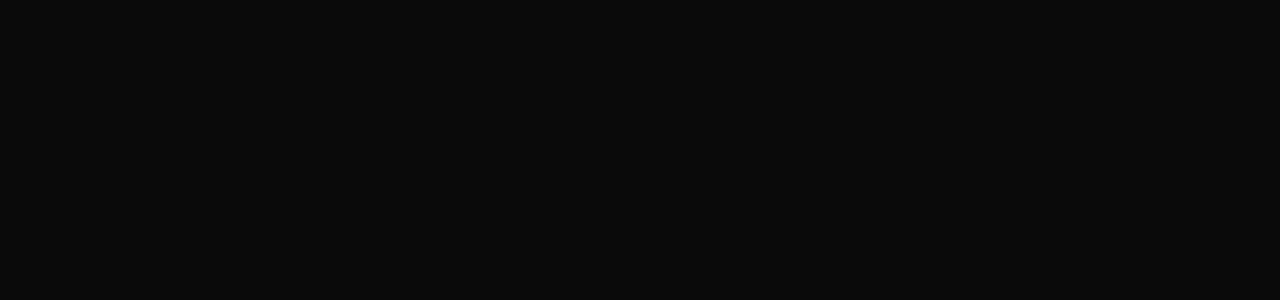
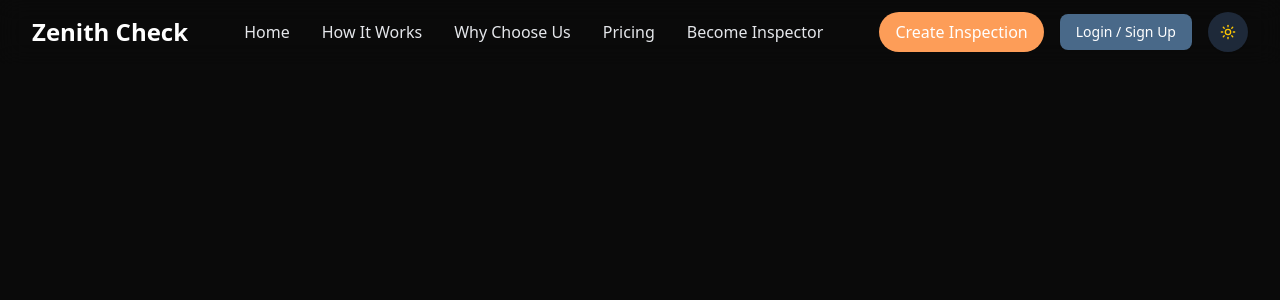
Before and after one commit to YOmprakash/vechile-inspection-frontend, a Next.js app: page /inspection-form in a window 1280 px wide. Shown: the top 300 px of the page. Built offline with nearby package versions, Linux system fonts and the light colour scheme.

Commit message:
fixed vercel deployment errors

```diff
--- a/src/app/inspection-form/page.tsx
+++ b/src/app/inspection-form/page.tsx
@@ -1,9 +1,10 @@
+import Navbar from '@/components/Navbar'
 import React from 'react'
 
 const page = () => {
   return (
     <div>
-
+      <Navbar />
     </div>
   )
 }
--- a/src/components/HeroSection.tsx
+++ b/src/components/HeroSection.tsx
@@ -2,6 +2,7 @@
 import { useTheme } from './ThemeProvider';
 import { Button } from '@/components/ui/button';
 import { Car, CheckCircle, Clock } from 'lucide-react';
+import Image from 'next/image';
 import Link from 'next/link';
 
 const HeroSection = () => {
@@ -49,7 +50,9 @@
           {/* Hero Image */}
           <div className="relative animate-slide-up">
             <div className="relative z-10">
-              <img
+              <Image
+              width={600}
+              height={400}
                 src='/assets/Car-Inspection-Services.jpg'
                 alt="Professional Vehicle Inspection"
                 className="rounded-2xl shadow-2xl w-full h-auto"
--- a/src/components/Navbar.tsx
+++ b/src/components/Navbar.tsx
@@ -40,9 +40,9 @@
           {/* Desktop Navigation*/}
           <div className="hidden md:flex items-center space-x-8">
             <Link href="/" className={`${linkColor} font-medium transition-colors`}>Home</Link>
-            <a href="#how-it-works" className={`${linkColor} font-medium transition-colors`}>How It Works</a>
-            <a href="#why-choose-us" className={`${linkColor} font-medium transition-colors`}>Why Choose Us</a>
-            <a href="#pricing" className={`${linkColor} font-medium transition-colors`}>Pricing</a>
+            <Link href="#how-it-works" className={`${linkColor} font-medium transition-colors`}>How It Works</Link>
+            <Link href="#why-choose-us" className={`${linkColor} font-medium transition-colors`}>Why Choose Us</Link>
+            <Link href="#pricing" className={`${linkColor} font-medium transition-colors`}>Pricing</Link>
             <Link href="/become-inspector" className={`${linkColor} font-medium transition-colors`}>Become Inspector</Link>
           </div>
 
@@ -91,11 +91,11 @@
         {isMenuOpen && (
           <div className={`md:hidden py-4 border-t w-full ${theme === 'dark' ? 'border-gray-700 bg-gray-950' : 'border-gc-light-gray-1 bg-white'}`}>
             <div className="flex flex-col space-y-4 px-2">
-              <a href="/" className={`${linkColor} font-medium`}>Home</a>
-              <a href="#how-it-works" className={`${linkColor} font-medium`}>How It Works</a>
-              <a href="#why-choose-us" className={`${linkColor} font-medium`}>Why Choose Us</a>
-              <a href="#pricing" className={`${linkColor} font-medium`}>Pricing</a>
-              <a href="/become-inspector" className={`${linkColor} font-medium`}>Become Inspector</a>
+              <Link href="/" className={`${linkColor} font-medium`}>Home</Link>
+              <Link href="#how-it-works" className={`${linkColor} font-medium`}>How It Works</Link>
+              <Link href="#why-choose-us" className={`${linkColor} font-medium`}>Why Choose Us</Link>
+              <Link href="#pricing" className={`${linkColor} font-medium`}>Pricing</Link>
+              <Link href="/become-inspector" className={`${linkColor} font-medium`}>Become Inspector</Link>
               <div className="flex flex-col space-y-2 pt-4 border-t ${theme === 'dark' ? 'border-gray-700' : 'border-gc-light-gray-1'}">
                 <Link href="/inspection-form" className="text-center text-white bg-gc-coral-orange py-2 px-4 rounded-full font-medium hover:bg-orange-500 transition-colors">
                   Create Inspection
```
